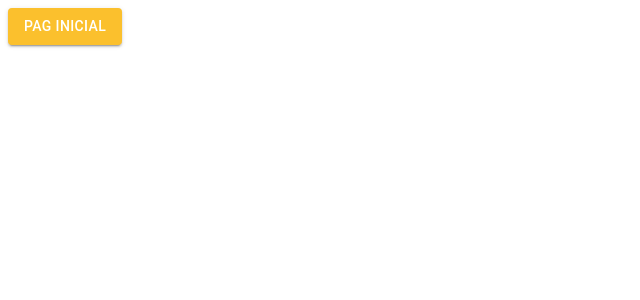
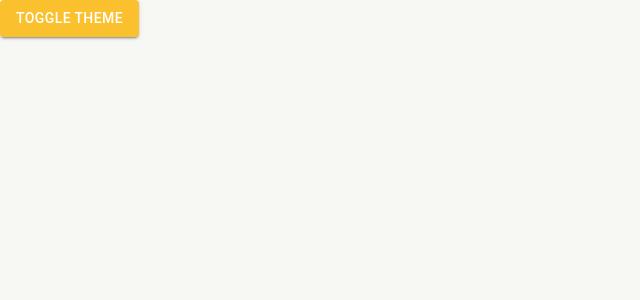
Before and after one commit to LeandroSantosP/Project-Cadratos, a React (Vite) app: page /pagina-inicial in a window 1280 px wide. Shown: the top 300 px of the page, without its empty margins (0-640 px from the left). Built offline with nearby package versions, Linux system fonts and the light colour scheme.

Commit message:
feat: themeContex aplicado

```diff
--- a/index.html
+++ b/index.html
@@ -6,7 +6,7 @@
     <meta name="viewport" content="width=device-width, initial-scale=1.0" />
     <title>cadrastos</title>
   </head>
-  <body>
+  <body style="margin: 0; padding: 0;">
     <div id="root"></div>
     <script type="module" src="/src/main.tsx"></script>
   </body>
--- a/src/routes/index.tsx
+++ b/src/routes/index.tsx
@@ -1,11 +1,13 @@
 import { Button } from "@mui/material";
 import { Routes, Route, Navigate } from "react-router-dom";
+import { useAppThemeContext } from "../shared/contexts";
 
 export const AppRoutes = () => {
+   const { toggleTheme, themeName } = useAppThemeContext();
 
    return (
       <Routes>
-         <Route path="/pagina-inicial" element={<Button variant="contained" color="primary">pag inicial</Button>} />
+         <Route path="/pagina-inicial" element={<Button variant="contained" color="primary" onClick={toggleTheme}>Toggle theme</Button>} />
 
          <Route path="*" element={<Navigate to="/pagina-inicial"/>} />
       </Routes>
--- /dev/null
+++ b/src/shared/contexts/ThemeContext.tsx
@@ -0,0 +1,44 @@
+import React, { createContext, useCallback, useContext, useMemo, useState } from "react";
+import { ThemeProvider } from '@mui/material';
+import { DarkTheme, LightTheme } from '../themes/';
+import { Box } from "@mui/system";
+
+interface IThemeContextProps {
+   themeName: 'light' | 'dark'
+   toggleTheme: () => void;
+}
+
+export const useAppThemeContext = () => {
+   return useContext(ThemeContext);
+}
+
+const ThemeContext = createContext({} as IThemeContextProps);
+
+interface AppThemeProviderProps {
+   children: React.ReactNode
+}
+
+export const AppThemeProvider: React.FC<AppThemeProviderProps> = ({ children }) => {
+   const [themeName, setThemeName] = useState<'light' | 'dark'>('light');
+
+   const toggleTheme = useCallback(() => {
+      setThemeName(oldTheme => oldTheme === 'light' ? 'dark' : 'light');
+   }, [])
+
+   const theme = useMemo(() => {
+      if(themeName === 'light') return LightTheme
+
+      return DarkTheme;
+   }, [themeName]);
+
+   return (
+      <ThemeContext.Provider value={{ themeName, toggleTheme }}>
+         <ThemeProvider theme={theme}>
+         <Box width='100vw' height='100vh' bgcolor={theme.palette.background.default}>
+               {children}
+            </Box>
+         </ThemeProvider>
+      </ThemeContext.Provider>
+   )
+
+}
--- a/src/shared/contexts/index.ts
+++ b/src/shared/contexts/index.ts
@@ -1 +1 @@
-export {  };
+export * from './ThemeContext'
--- /dev/null
+++ b/src/shared/themes/Dark.ts
@@ -0,0 +1,23 @@
+import { createTheme } from "@mui/material";
+import { cyan, yellow } from "@mui/material/colors";
+
+export const DarkTheme = createTheme({
+   palette: {
+      primary: {
+         main: yellow[700],
+         dark: yellow[800],
+         light: yellow[500],
+         contrastText:'#fff',
+      },
+      secondary: {
+         main: cyan[500],
+         dark: cyan[400],
+         light: cyan[300],
+         contrastText:'#fff',
+      },
+      background: {
+         default: '#111',
+         paper: '#303134',
+      }
+   }
+});
--- a/src/shared/themes/index.ts
+++ b/src/shared/themes/index.ts
@@ -1 +1,2 @@
 export * from './Light';
+export * from './Dark'
```
Also changed, not shown: src/App.tsx (+4 -6 lines).
